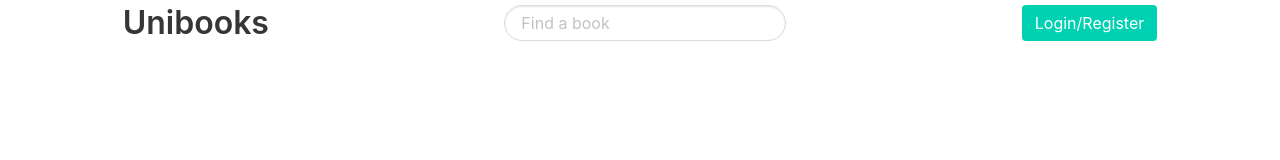
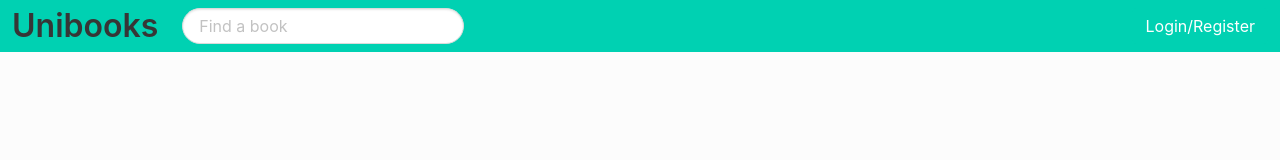
Before and after one commit to fredrikleknes/Unibooks, a website: page index.html in a window 1280 px wide. Drawn offline with nearby package versions, Linux system fonts and the light colour scheme.

Commit message:
Fikset navigasjon med Bulma

```diff
--- a/index.html
+++ b/index.html
@@ -15,21 +15,37 @@
 
     <div class="flex-wrapper">
 
-        <header class="header">
+        <nav class="navbar" role="navigation" aria-label="main navigation">
+            <div class="navbar-brand">
+                <div class="navbar-item">
                     <h1 class="title is-3">Unibooks</h1>
-
+                </div>
+            </div>
+            <div class="navbar-start">
+                <div class="navbar-item">
                     <p class="control is-expanded">
                         <input class="input is-rounded" type="text" placeholder="Find a book">
                     </p>
+                </div>
+            </div>
 
-            <nav>
+            <div class="navbar-end">
+                <div class="navbar-item">
                     <p class="control">
                         <a class="button is-primary">
                             Login/Register
                         </a>
                     </p>
+                </div>
+            </div>
         </nav>
-        </header>
+
+
+
+
+        <div class="column">
+
+        </div>
 
     </div>
 
--- a/stylesheet.css
+++ b/stylesheet.css
@@ -1,17 +1,29 @@
-.header {
+.navbar {
     display: flex;
-    justify-content: space-around;
-    align-content: center;
     flex-direction: row;
-    margin: 5px;
+    justify-content: space-between;
+    align-items: center;
+    background: #00d1b2;
+}
+
+
+.flex-wrapper {
+    display: flex;
+    flex-direction: column;
+    min-height: 100vh;
+}
+
+.column {
+    flex: 1;
+    background: #fcfcfc;
 
 }
 
 
-
-
 @media only screen and (max-width: 500px) {
-    .header {
+    .navbar {
         flex-direction: column;
+        justify-content: center;
+        align-items: center;
     }
 }
```
Lines whose indentation alone changed are shown as unchanged.
